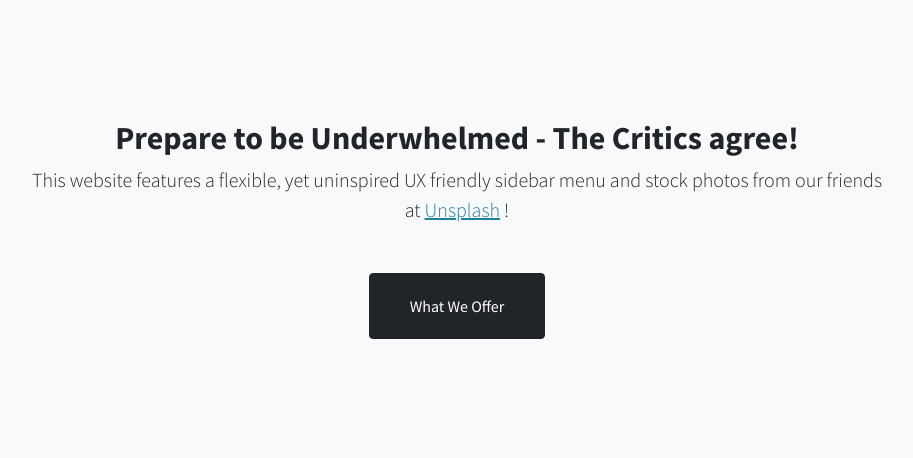
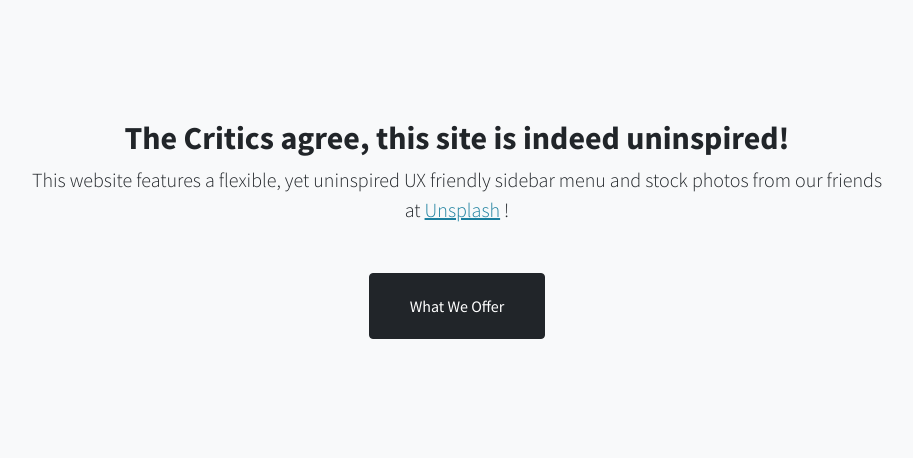
Before and after one commit to jefmud/flask-heroku, a Flask app: page / in a window 1280 px wide. Shown: the part 801-1259 px from the top of the page, without its empty margins (183-1096 px from the left). Run offline with Flask 2, Linux system fonts and the light colour scheme; some libraries are stand-ins or nearby versions.

Commit message:
Update index.html

```diff
--- a/flaskapp/templates/index.html
+++ b/flaskapp/templates/index.html
@@ -43,7 +43,7 @@
             <div class="container px-4 px-lg-5 text-center">
                 <div class="row gx-4 gx-lg-5 justify-content-center">
                     <div class="col-lg-10">
-                        <h2>Prepare to be Underwhelmed - The Critics agree!</h2>
+                        <h2>The Critics agree, this site is indeed uninspired!</h2>
                         <p class="lead mb-5">
                             This website features a flexible, yet uninspired UX friendly sidebar menu and stock photos from our friends at
                             <a href="https://unsplash.com/">Unsplash</a>
```
